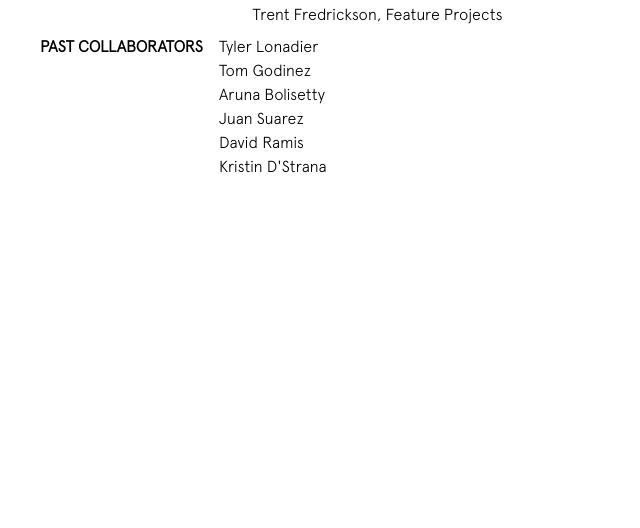
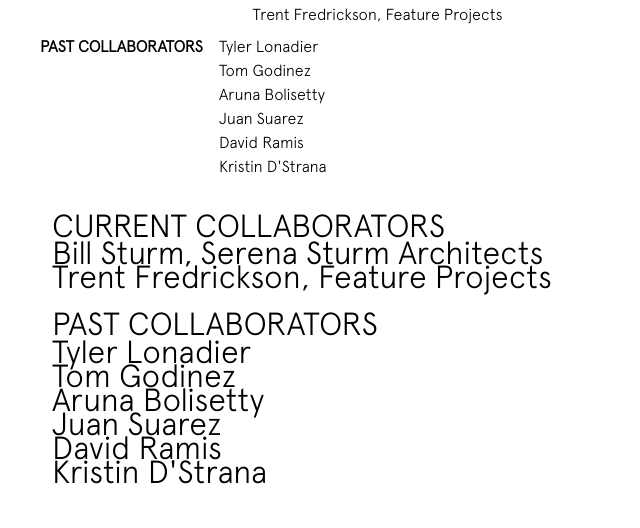
Before and after one commit to palmyra-arch/palmyra-arch.github.io, a Jekyll site: the page built from people.html, in a window 1280 px wide. Shown: the part 844-1372 px from the top of the page, without its empty margins (0-640 px from the left). Built offline with Jekyll 4.4.1, drawn with Linux system fonts in a browser that asks for light colours; before the commit the page ends 1055 px from its top, so only the background shows below that.

Commit message:
Update people.html

```diff
--- a/people.html
+++ b/people.html
@@ -83,3 +83,24 @@
     Kristin D'Strana <br>
     </div>
 </div>
+
+<div class="row">
+    <div class="col col-1-1 col-sm-1-1 col-md-1-1 col-lg-1-1">
+        <div class="paragraph practice-heading">CURRENT COLLABORATORS
+            <div class="paragraph practice-left">
+            Bill Sturm, Serena Sturm Architects <br>
+            Trent Fredrickson, Feature Projects <br>
+            </div>
+        </div>
+        <div class="paragraph practice-heading">PAST COLLABORATORS
+            <div class="paragraph practice-left">
+            Tyler Lonadier <br>
+            Tom Godinez <br>
+            Aruna Bolisetty <br>
+            Juan Suarez <br>
+            David Ramis <br>
+            Kristin D'Strana <br>
+            </div>
+        </div>
+    </div>
+</div>
```
